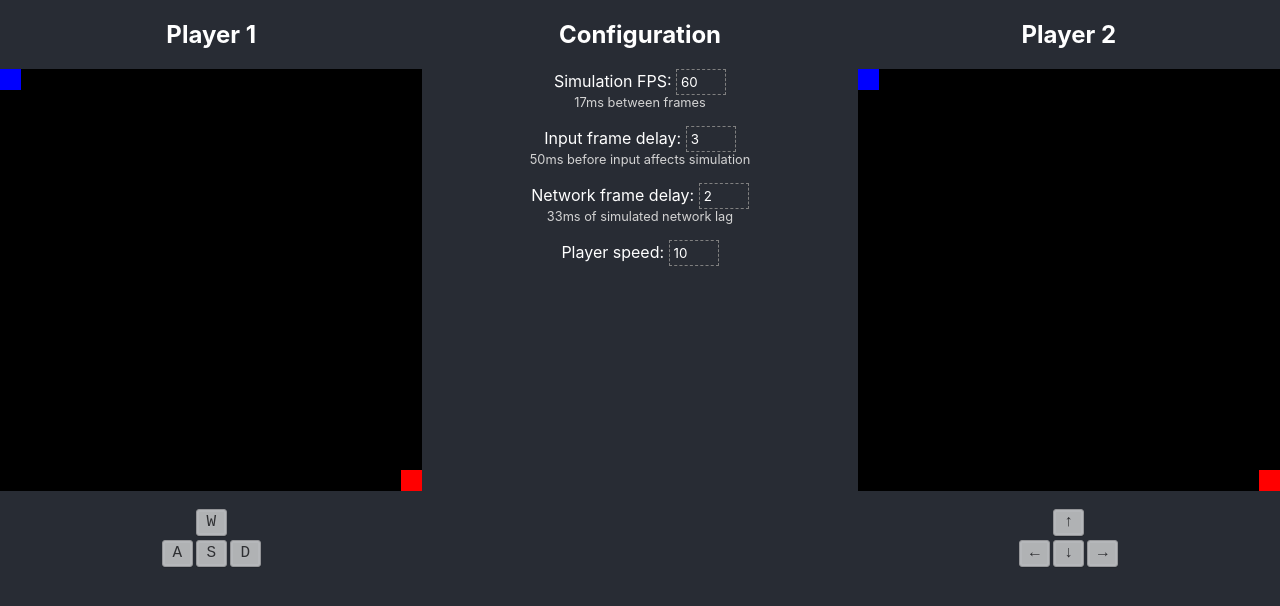
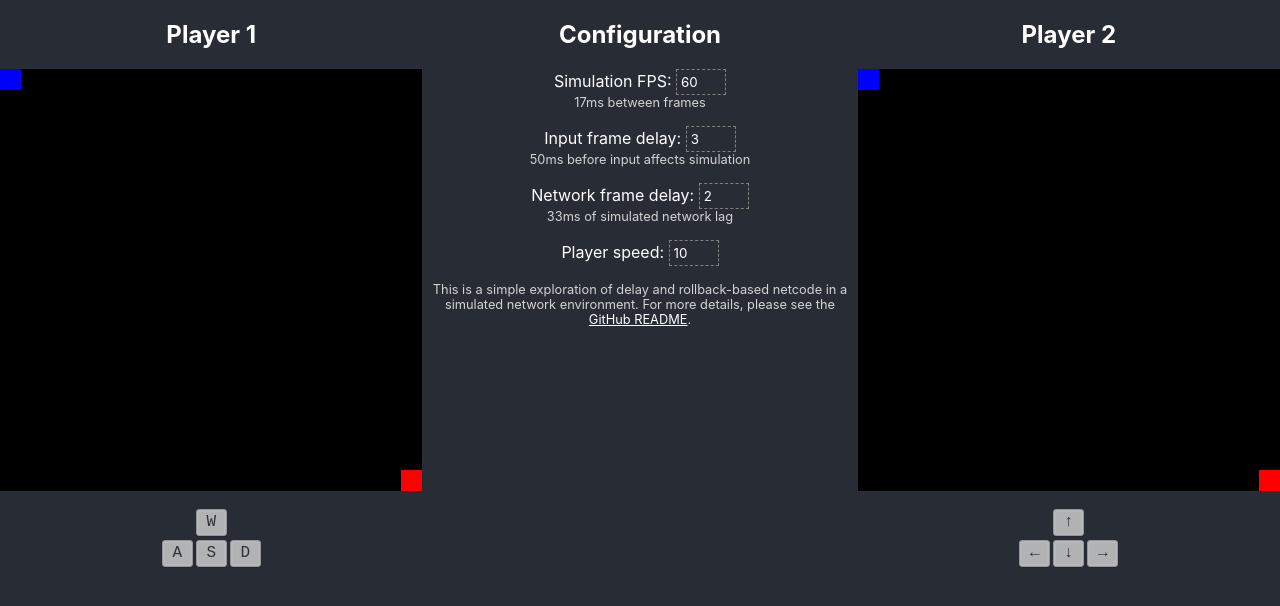
Before and after one commit to toolness/netcode-fun, a React (Create React App) app: page / in a window 1280 px wide. Shown: the top 606 px of the page. Built offline with nearby package versions, Linux system fonts and the light colour scheme.

Commit message:
Use proper DOM nesting, add link to readme.

```diff
--- a/src/App.css
+++ b/src/App.css
@@ -15,3 +15,9 @@
 .App-viewports > div {
   width: 33vw;
 }
+
+.App-desc {
+  display: block;
+  color: lightgray;
+  font-size: 0.8rem;
+}
--- a/src/App.tsx
+++ b/src/App.tsx
@@ -100,18 +100,21 @@ const App: React.FC = () => {
             <h2>Configuration</h2>
             <p>
               <IntegerInput id="fps" label="Simulation FPS" min={MIN_FPS} max={MAX_FPS} value={simFPS} onChange={setSimFPS} />
-              <aside>{fpsInterval.toFixed(0)}ms between frames</aside>
+              <span className="App-desc">{fpsInterval.toFixed(0)}ms between frames</span>
             </p>
             <p>
               <IntegerInput id="itd" label="Input frame delay" min={0} max={100} value={inputTickDelay} onChange={setInputTickDelay} />
-              <aside>{(fpsInterval * inputTickDelay).toFixed(0)}ms before input affects simulation</aside>
+              <span className="App-desc">{(fpsInterval * inputTickDelay).toFixed(0)}ms before input affects simulation</span>
             </p>
             <p>
               <IntegerInput id="ntd" label="Network frame delay" min={0} max={100} value={networkTickDelay} onChange={setNetworkTickDelay} />
-              <aside>{(fpsInterval * networkTickDelay).toFixed(0)}ms of simulated network lag</aside>
+              <span className="App-desc">{(fpsInterval * networkTickDelay).toFixed(0)}ms of simulated network lag</span>
             </p>
             <p>
               <IntegerInput id="speed" label="Player speed" min={MIN_SPEED} max={MAX_SPEED} value={playerSpeed} onChange={setPlayerSpeed} />
+            </p>
+            <p className="App-desc">
+              This is a simple exploration of delay and rollback-based netcode in a simulated network environment. For more details, please see the <a href="https://github.com/toolness/networked-game-simulation" target="_blank" rel="noopener noreferrer">GitHub README</a>.
             </p>
           </div>
           <div>
--- a/src/index.css
+++ b/src/index.css
@@ -45,7 +45,10 @@ input:focus {
   border: 1px solid #09d3ac;
 }
 
-aside {
-  color: lightgray;
-  font-size: 0.8rem;
+a {
+  color: white;
 }
+
+a:focus {
+  outline: 1px solid #09d3ac;
+}
```
